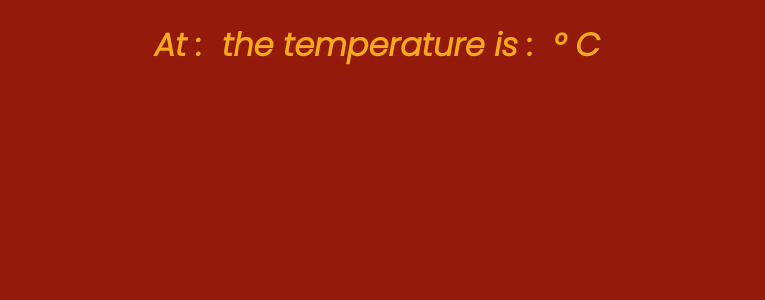
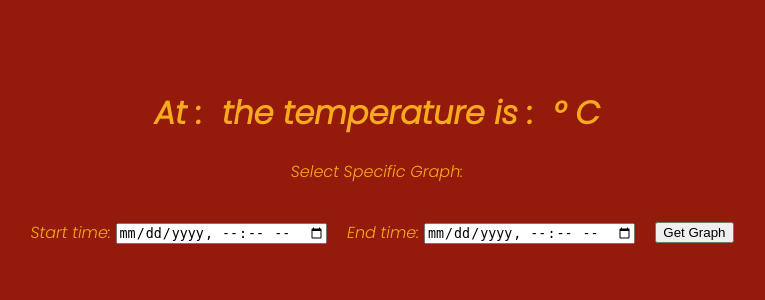
Before and after one commit to Madeleinecw/RaspberryPiTempSensor, a Flask app: page / in a window 1280 px wide. Shown: the top 300 px of the page, without its empty margins (263-1028 px from the left). Run offline with Flask 2, Linux system fonts and the light colour scheme; parts of the project's set-up code (start-up, migrations or seed data) failed here and were passed over; some libraries are stand-ins or nearby versions.

Commit message:
added select datetimes form

```diff
--- a/app.py
+++ b/app.py
@@ -51,6 +51,12 @@ def index():
     #only by sending this page first will the client be connected to the socketio instance
     return render_template('base.html')
 
+@app.route('/getgraph/<int:startTime>/<int:endTime>')
+# def getGraph(startTime, endTime):
+    # go to database, get data
+    # using data, generate graph
+    # return graph
+
 @socketio.on('connect', namespace='/test')
 def test_connect():
     # need visibility of the global thread object
--- a/static/style.css
+++ b/static/style.css
@@ -1,3 +1,6 @@
+header {
+    padding: 30px
+}
 body {
     align-items: center;
     text-align: center;
@@ -29,6 +32,21 @@ body {
     margin-left: 10px;
     margin-right: 10px
 }
+
+#graph-select-form {
+    display: flex;
+    flex-direction: row;
+    align-items: center;
+    justify-content: center;
+    padding: 10px
+}
+#flex-start-graph-input {
+    padding: 10px
+}
+#flex-end-graph-input {
+    padding: 10px;
+    margin-right: 10px
+}
 /* body > img {
     width: 85%;
 }
--- a/templates/base.html
+++ b/templates/base.html
@@ -11,6 +11,9 @@
 </head>
 
 <body>
+    <header>
+
+    </header>
     <h1 id="time-temp-flex">
         <div id = "time-flex">At : <div id="time-log"></div></div>
         <div id = "temp-flex"> the temperature is :  <div id="temp-log"></div> &#176; C
@@ -18,6 +21,20 @@
     <div id = "graph-log">
 
     </div>
+    <p>Select Specific Graph:</p>
+    <form id="graph-select-form">
+        <div id = "flex-start-graph-input">
+            <label for="start">Start time:</label>
+
+            <input type="datetime-local" id="graph-start" name='graph-start' >
+        </div>
+        <div id = "flex-end-graph-input">
+            <label for="end">End time:</label>
+
+            <input type="datetime-local" id="graph-end" name='graph-end'>
+        </div>
+        <input type = "submit" value="Get Graph">
+    </form>
 </body>
 
 </html>
--- a/testplotting.py
+++ b/testplotting.py
@@ -7,8 +7,8 @@ from mpld3 import fig_to_html
 def make_plot():
     fig = plt.figure()
     dev_x = get_temps()
+    dev_y = get_timestamps()
 
-    dev_y = get_timestamps()
     plt.rcParams['axes.facecolor'] = '#621708'
     plt.rcParams['axes.titlesize'] = 24
     plt.rcParams['xtick.color'] = '#F6AA1C'
```
Also changed, not shown: static/temp.png.
